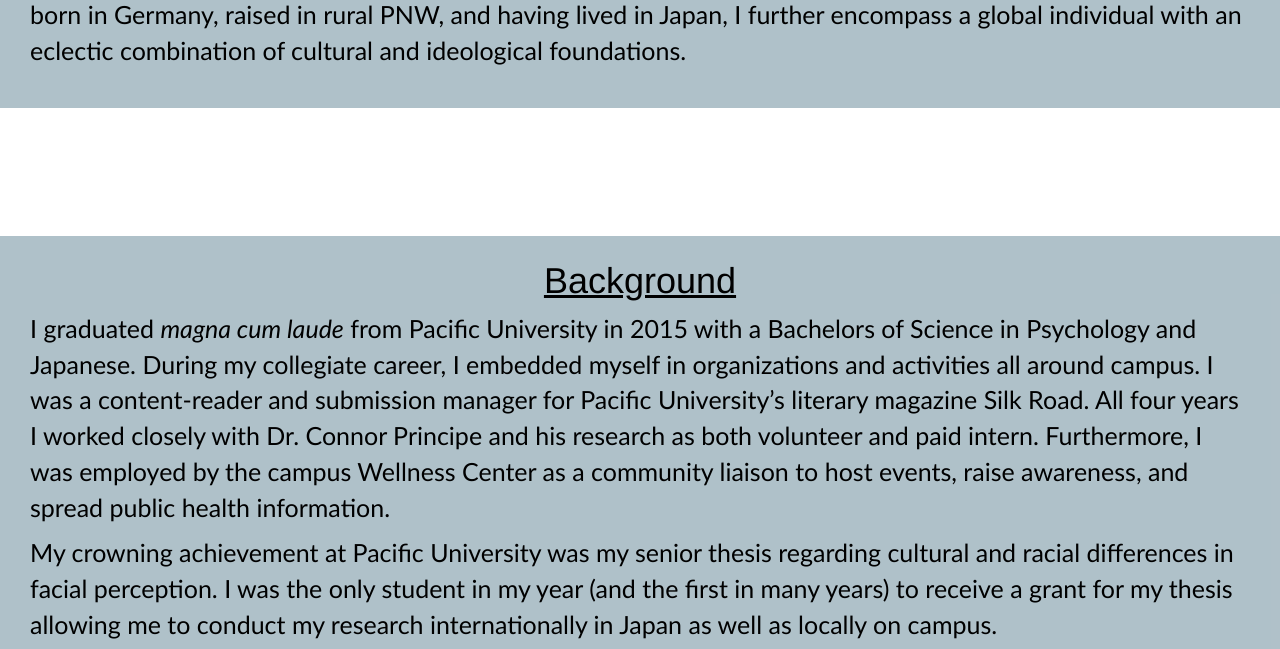
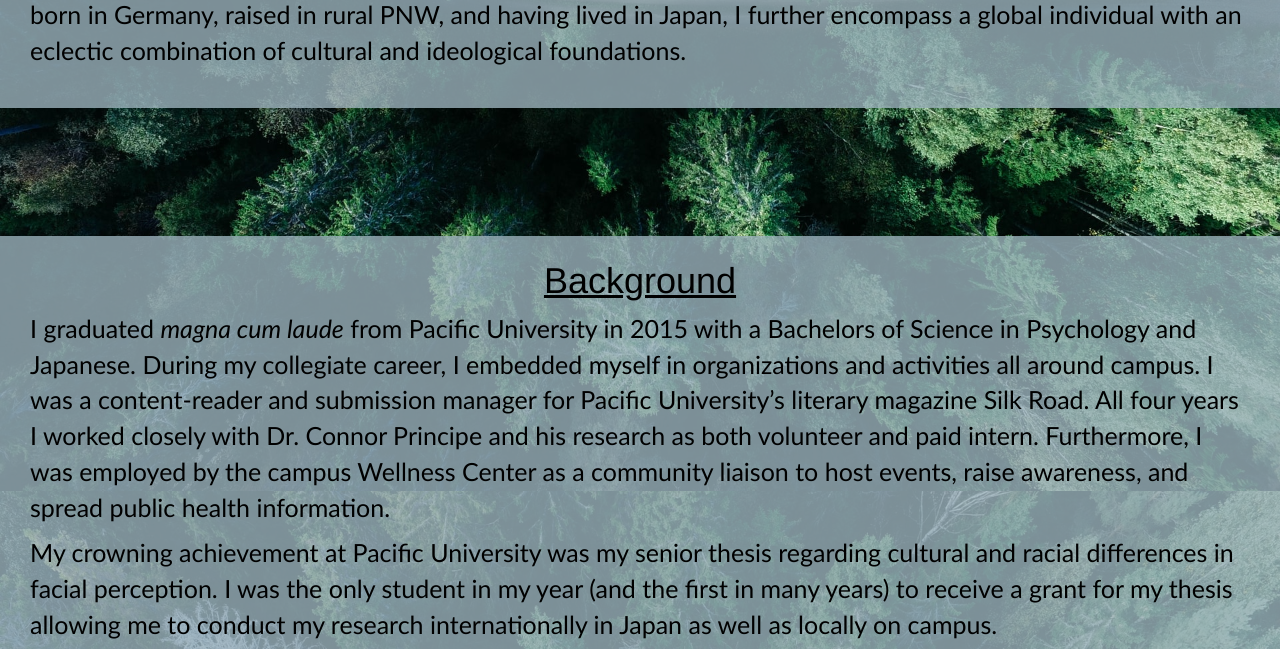
Before and after one commit to Scott-Ian/portfolio-website, a plain HTML site: page index.html in a window 1280 px wide. Shown: the part 469-1118 px from the top of the page. Drawn offline with Linux system fonts and the light colour scheme; the site is published under a folder, as on GitHub Pages, so addresses that start at the root find nothing.

Commit message:
update git-pages to master

```diff
--- a/css/styles.css
+++ b/css/styles.css
@@ -78,7 +78,7 @@
 body {
   color: black;
   font-size: large;
-  background-image: url(/img/woods-medium.jpg);
+  background-image: url(../img/woods-medium.jpg);
   min-height: 20%;
   background-attachment: fixed;
   background-position: center;
```
